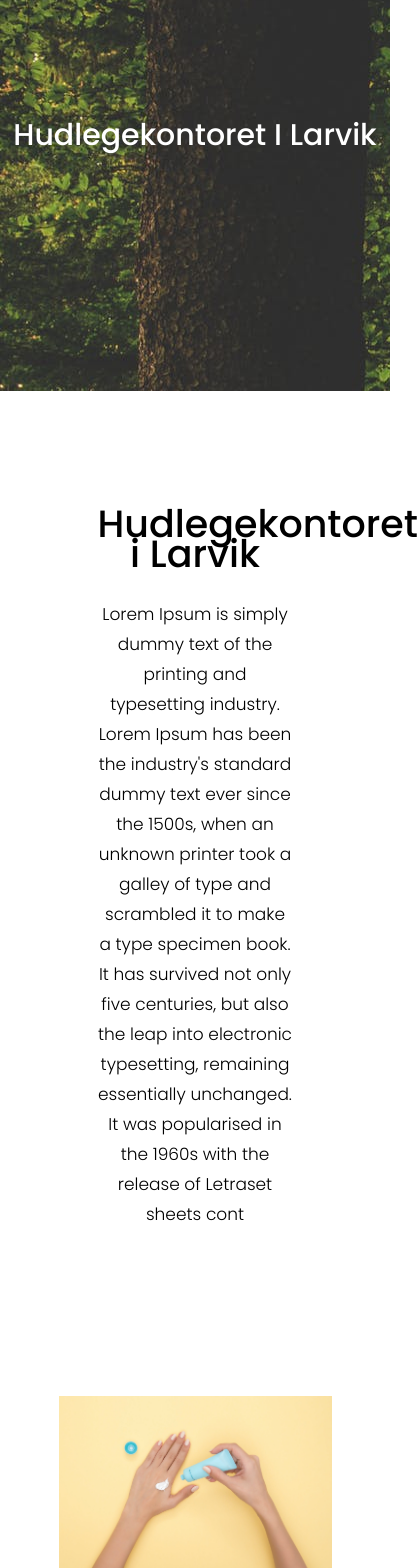
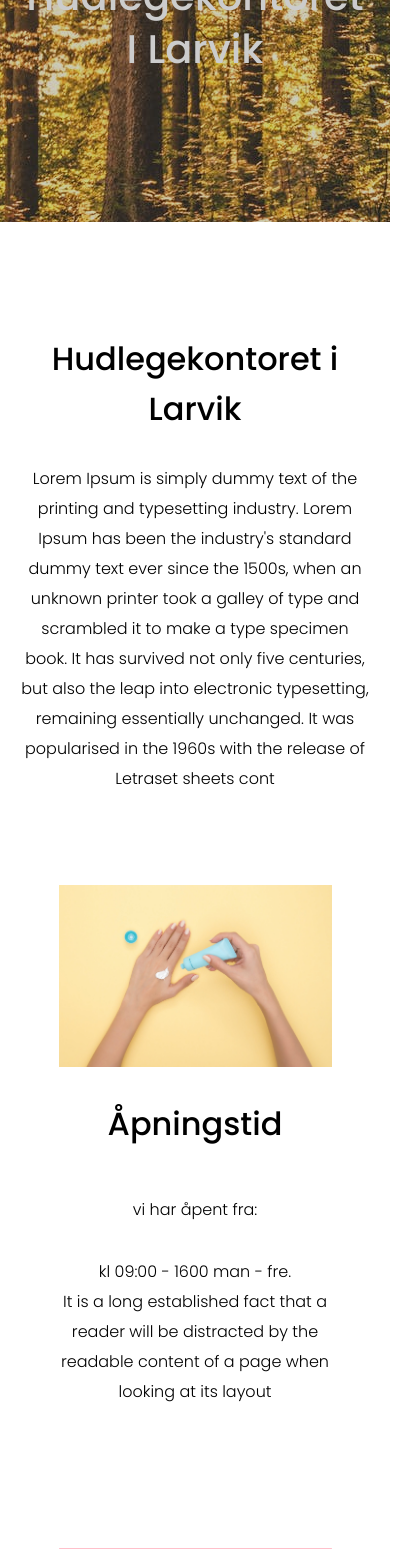
Before and after one commit to georgsku/hudlegekontoret-larvik, a Vue app: page / in a window 390 px wide. Shown: the part 200-1768 px from the top of the page, 418 px wide, since content can reach past the window. Built offline with nearby package versions, Linux system fonts and the light colour scheme.

Commit message:
responsive css

```diff
--- a/src/App.vue
+++ b/src/App.vue
@@ -38,17 +38,20 @@ export default {
     margin: 0;
     padding: 0;
     line-height: 30px;
+    overflow: auto;
   }
 
   h1 {
-    font-size: 72px;
+    font-size: 4.4em;
     font-weight: 500;
+    line-height: 90px;
     color: white;
   }
 
   h3 {
     font-size: 38px;
     font-weight: 500;
+    line-height: 50px;
     margin-bottom: 30px;
   }
 
@@ -57,14 +60,48 @@ export default {
     font-weight: 300;
   }
 
-  @media only screen and (max-width: 700px) {
-  h1 {
-    font-size: 50px;
+  @media only screen and (max-width: 900px) {
+    h1 {
+      font-size: 60px;
+      line-height: 75px;
+      }
+    h3 {
+      font-size: 36px;
     }
   }
+
+  @media only screen and (max-width: 700px) {
+    h1 {
+      font-size: 50px;
+      line-height: 70px;
+    }
+    h3 {
+      font-size: 36px;
+    }
+  }
+
+  @media only screen and (max-width: 500px) {
+    h1 {
+      font-size: 43px;
+      line-height: 53px;
+    }
+
+    h3 {
+      font-size: 34px;
+    }
+
+    p {
+      font-size: 16px;
+    }
+  }
+
   @media only screen and (max-width: 400px) {
-  h1 {
-    font-size: 30px;
+    h1 {
+      font-size: 40px;
+      padding: 0 10px;
+    }
+    h3 {
+      font-size: 32px;
     }
   }
 
--- a/src/components/articles.vue
+++ b/src/components/articles.vue
@@ -1,6 +1,6 @@
 <template>
     <div class="container">
-        <div class="wrapper">
+        <div class="wrapper" id="top-wrapper">
             <div class="wrapper-image">
                 <img class="image" src="../assets/article2.jpeg" alt="">
             </div>
@@ -12,6 +12,7 @@
                 </p>
             </div>
         </div>
+        <div class="border"/>
         <div class="wrapper" id="bot-wrapper">
             <div class="wrapper-text">
                 <h3>Timebestillinger</h3>
@@ -43,11 +44,11 @@ export default {
     .wrapper {
         display: flex;
         flex-direction: row;
-        justify-content: center;
+        justify-content: space-evenly;
     }
 
     #bot-wrapper {
-        margin: 200px 0 150px 0;
+        margin: 0 0 150px 0;
     }
 
     .wrapper-text {
@@ -55,16 +56,26 @@ export default {
         align-items: center;
         flex-direction: column;
         justify-content: center;
-        width: 30vw;
+        width: 40vw;
     }
     .wrapper-image {
-        width: 30vw;
+        width: 32vw;
         margin: 0 40px;
+        display: flex;
+        align-items: center;
     }
 
     .image {
         max-height: 100%;
         max-width: 100%;
+    }
+
+    .border {
+        border-bottom: 1.5px pink solid;
+        border-radius: 2px;
+        border-width: 70%;
+        width: 70vw;
+        margin: 125px auto;
     }
 
     @media only screen and (max-width: 700px) {
@@ -85,4 +96,18 @@ export default {
             margin: 100px 0 150px 0;
         }
      }
+
+     @media only screen and (max-width: 700px) {
+
+        #bot-wrapper {
+            margin: 100px 0 100px 0;
+        }
+     }
+
+     @media only screen and (max-width: 500px) {
+
+        #bot-wrapper {
+            margin: 100px 0 50px 0;
+        }
+     }
 </style>
--- a/src/components/headerimage.vue
+++ b/src/components/headerimage.vue
@@ -15,15 +15,33 @@ export default {
 <style scoped>
   .header-image {
    background-image: url('../assets/forest2.jpeg');
+   background-position: center;
+   filter: brightness(80%);
    height: 70vh;
    display: flex;
    align-items: center;
    justify-content: center;
    flex-wrap: wrap;
    margin-bottom: 80px;
+   padding: 0 40px;
   }
 
   #headline {
     margin-top: 100px;
   }
+
+  @media only screen and (max-width: 700px) {
+    .header-image {
+        height: 50vh;
+      }
+
+    #headline {
+      margin-top: 50px;
+    }
+  }
+
+  @media only screen and (max-width: 500px) {
+
+  }
+
 </style>
--- a/src/components/introtext.vue
+++ b/src/components/introtext.vue
@@ -29,4 +29,24 @@ export default {
         margin-bottom: 150px;
     }
 
+    @media only screen and (max-width: 900px) {
+        .introtext {
+            width: 60vw;
+            margin-bottom: 125px;
+        }
+    }
+
+    @media only screen and (max-width: 700px) {
+        .introtext {
+            width: 70vw;
+            margin-bottom: 100px;
+        }
+    }
+    @media only screen and (max-width: 500px) {
+        .introtext {
+            width: 90vw;
+            margin-bottom: 75px;
+        }
+    }
+
 </style>
```
